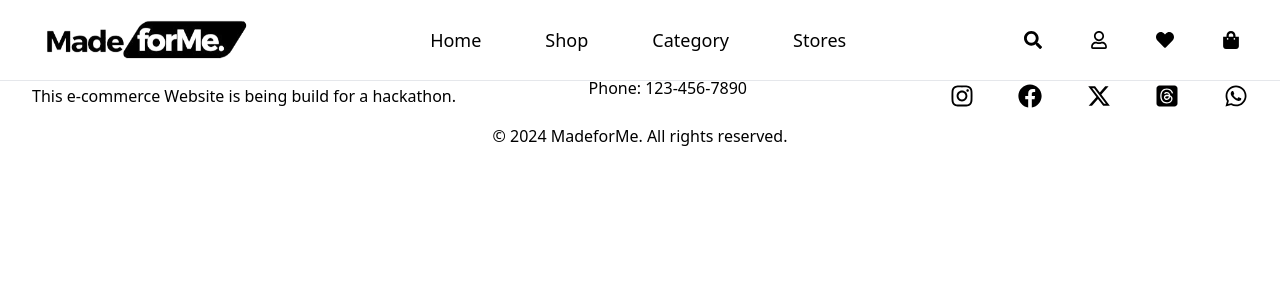
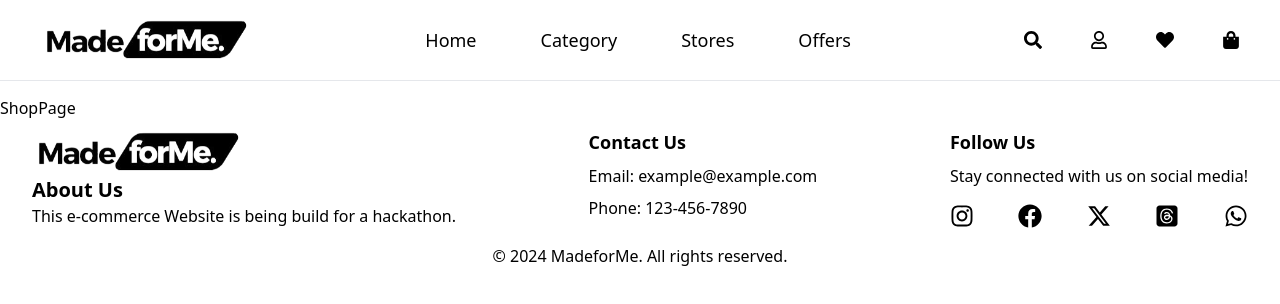
Before and after one commit to mr-Dev-Anshu/hackathon_2, a React (Create React App) app in the folder frontend/: page /offers in a window 1280 px wide. Shown: the top 304 px of the page. Built offline with nearby package versions, Linux system fonts and the light colour scheme.

Commit message:
some changes

```diff
--- a/frontend/package.json
+++ b/frontend/package.json
@@ -44,5 +44,6 @@
   },
   "devDependencies": {
     "tailwindcss": "^3.4.1"
-  }
+  },
+  "proxy":"https://localhost:8000"
 }
--- a/frontend/src/App.js
+++ b/frontend/src/App.js
@@ -3,8 +3,9 @@ import Header from "./components/Header";
 import Home from "./pages/Home";
 import Login from "./auth/Login";
 import Register from "./auth/Register";
-import CategoryPage from "./components/CategoryPage";
+import CategoryPage from "./pages/CategoryPage";
 import Footer from "./components/Footer";
+import OffersPage from "./pages/OffersPage";
 
 function App() {
   return (
@@ -15,6 +16,7 @@ function App() {
         <Route path="/login" element={<Login />} />
         <Route path="/register" element={<Register />} />
         <Route path="/category" element={<CategoryPage />} />
+        <Route path="/offers" element={<OffersPage />} />
       </Routes>
       <Footer />
     </Router>
--- a/frontend/src/auth/Login.jsx
+++ b/frontend/src/auth/Login.jsx
@@ -16,13 +16,15 @@ const Login = () => {
   const handleSubmit = async (e) => {
     e.preventDefault();
     const { email, password } = formData;
-
-    await axios
-    .post("/signin", { email, password })
-    .then((res)=>{
+    try {
+      const response = await axios.post("/signin", { email, password }).then((res) => {
         console.log(res.status);
+        console.log(response);
         console.log("Logged in Succefully");
-    });
+      });
+    } catch (error) {
+      console.log("Something Went Wrong!", error);
+    }
   };
 
   return (
@@ -55,7 +57,11 @@ const Login = () => {
               <span className="outline outline-slate-200 outline-1 w-[20%]"></span>
             </div>
             <div className="py-3">
-              <form className="flex flex-col gap-4" action="" onSubmit={handleSubmit}>
+              <form
+                className="flex flex-col gap-4"
+                action=""
+                onSubmit={handleSubmit}
+              >
                 <input
                   className="outline p-3 rounded-md outline-slate-200"
                   type="email"
@@ -81,7 +87,9 @@ const Login = () => {
             <div className="flex gap-2 justify-center items-center">
               <p>Don't have an account ?</p>
               <HashLink to="/register">
-                <p className="text-blue-700 hover:underline">Create an account</p>
+                <p className="text-blue-700 hover:underline">
+                  Create an account
+                </p>
               </HashLink>
             </div>
           </div>
--- a/frontend/src/auth/Register.jsx
+++ b/frontend/src/auth/Register.jsx
@@ -8,17 +8,20 @@ const Register = () => {
   const [formData, setFormData] = useState("");
 
   const handleChange = (e) => {
-    e.preventDefault();
     setFormData({ ...formData, [e.target.id]: e.target.value });
   };
 
-  const handleSubmit = async () => {
+  const handleSubmit = async (e) => {
+    e.preventDefault();
     const { name, email, password } = formData;
-
-    await axios.post("/signup", { name, email, password }).then((res) => {
-      console.log(res.status);
-      console.log("User Created successfully!");
-    });
+    try {
+      await axios.post("/signup", { name, email, password }).then((res) => {
+        console.log(res.status);
+        console.log("User Created successfully!");
+      });
+    } catch (error) {
+      console.log("Something went Wrong!", error);
+    }
   };
 
   return (
--- a/frontend/src/components/Header.jsx
+++ b/frontend/src/components/Header.jsx
@@ -5,7 +5,6 @@ import { HashLink } from "react-router-hash-link";
 import { RiMenu3Fill } from "react-icons/ri";
 
 const Header = () => {
-
   return (
     <div className="dark fixed w-full z-10">
       <div className=" bg-white w-full h-fit md:px-10 p-4 flex justify-between items-center">
@@ -14,9 +13,9 @@ const Header = () => {
         </HashLink>
         <div className="lg:flex hidden text-lg justify-center items-center gap-16">
           <HashLink to="/">Home</HashLink>
-          <HashLink to="/shop">Shop</HashLink>
           <HashLink to="/category">Category</HashLink>
           <HashLink to="/stores">Stores</HashLink>
+          <HashLink to="/offers">Offers</HashLink>
         </div>
         <div className="lg:flex hidden justify-center items-center gap-12">
           <HashLink>
--- /dev/null
+++ b/frontend/src/pages/OffersPage.jsx
@@ -0,0 +1,9 @@
+import React from 'react'
+
+const OffersPage = () => {
+  return (
+    <div className='pt-24'>ShopPage</div>
+  )
+}
+
+export default OffersPage;
```
Also changed, not shown: frontend/src/pages/CategoryPage.jsx (renamed from frontend/src/components/CategoryPage.jsx).
